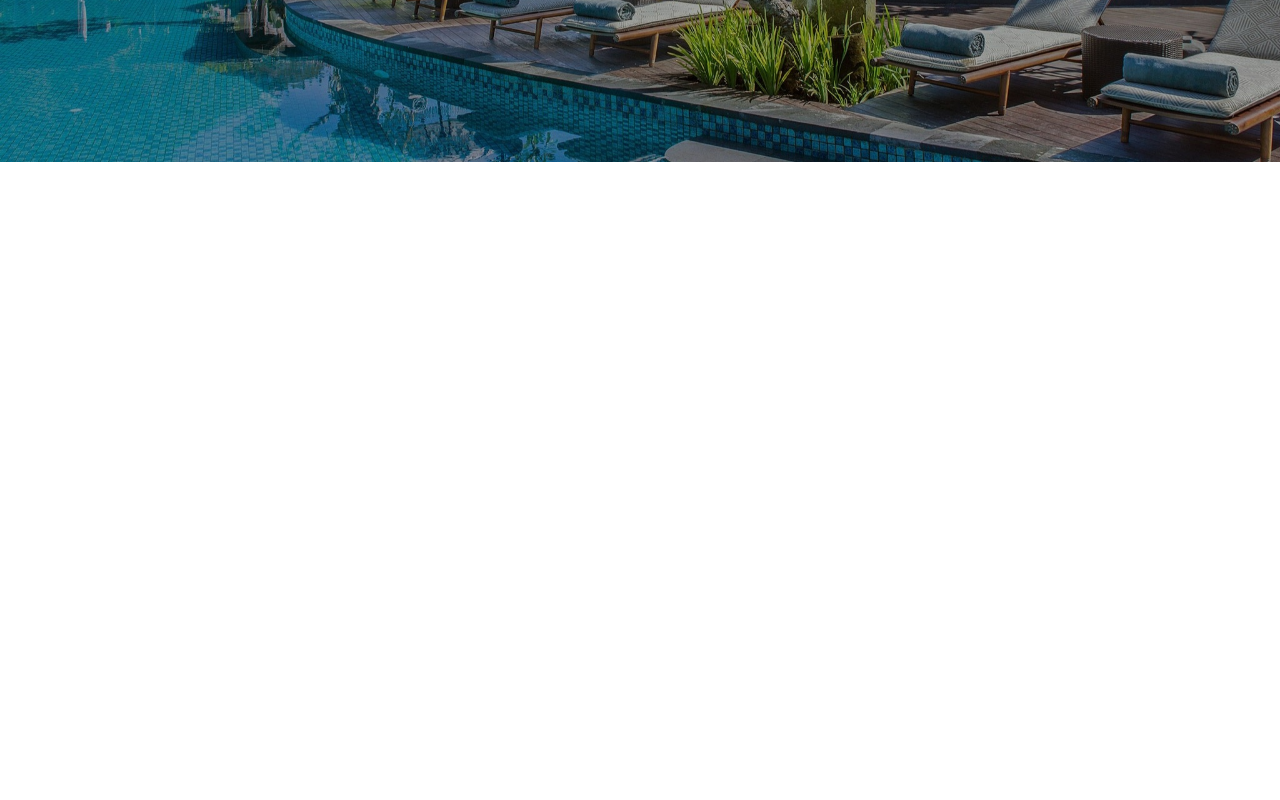
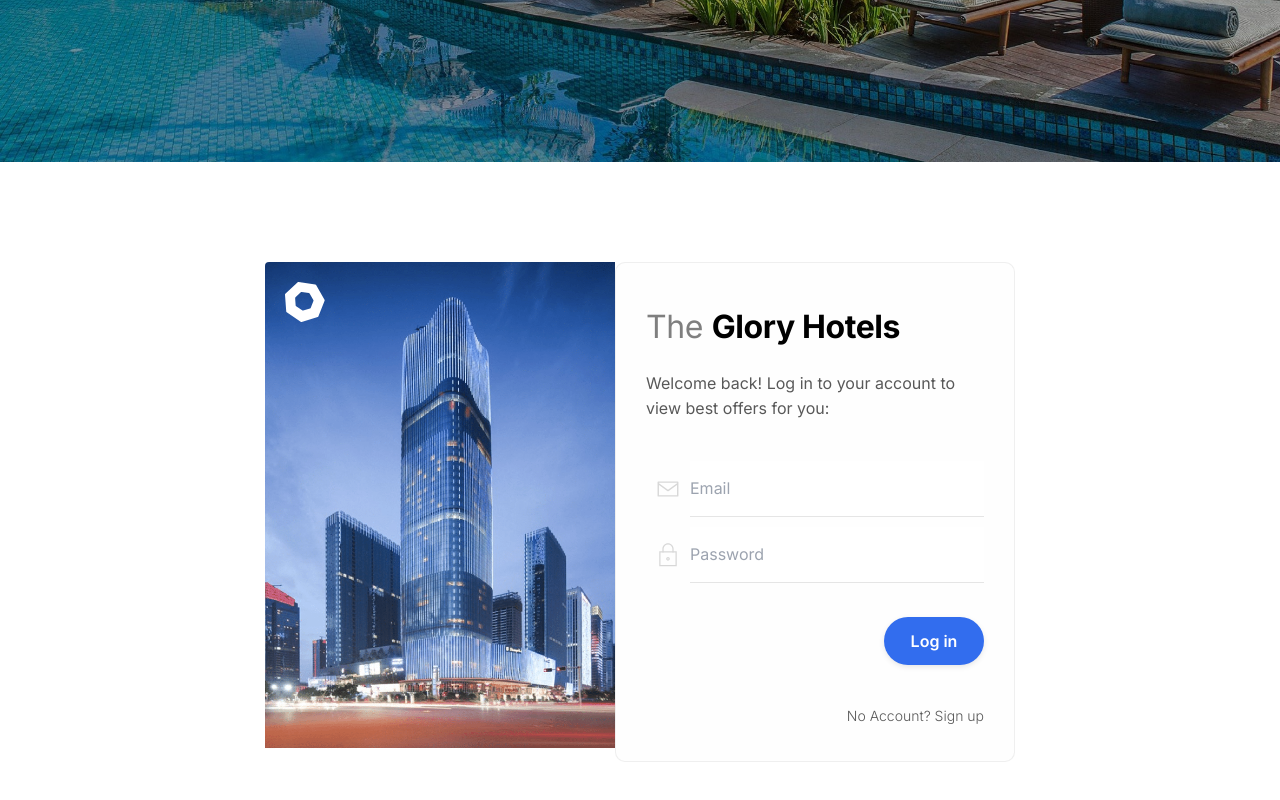
Before and after one commit to pulkithanda/web-weaver, a plain HTML site: page pages/login.html in a window 1280 px wide. Shown: the part 518-1318 px from the top of the page. Before the commit the page ends 800 px from the top, so only its background shows below. Drawn offline with nearby package versions, Linux system fonts and the light colour scheme.

Commit message:
added login form + minor changes

```diff
--- a/assets/css/login.css
+++ b/assets/css/login.css
@@ -0,0 +1,196 @@
+
+label {
+    font-size: 12.5px;
+    color: #000;
+    opacity: 0.8;
+    font-weight: 400;
+}
+form {
+    padding: 40px 30px;
+    background: #fefefe;
+    border: 1px solid rgba(206, 206, 206, 0.329);
+    display: flex;
+    flex-direction: column;
+    align-items: flex-start;
+    padding-bottom: 20px;
+    width: 400px;
+    border-radius: 10px;
+}
+form h4 {
+    margin-bottom: 20px;
+    color: rgba(0, 0, 0, .5);
+    font-size: 2rem;
+    letter-spacing: -.4px;
+}
+form h4 span {
+    color: rgba(0, 0, 0, 1);
+    font-weight: 700;
+}
+form p {
+    line-height: 155%;
+    margin-bottom: 5px;
+    font-size: 16px;
+    color: #000;
+    opacity: 0.65;
+    font-weight: 400;
+    max-width: 320px;
+    margin-bottom: 40px;
+}
+a.discrete {
+    color: #000;
+    opacity: 0.65;
+    font-size: 14px;
+    border-bottom: solid 1px rgba(0, 0, 0, .0);
+    padding-bottom: 4px;
+    margin-left: auto;
+    font-weight: 300;
+    transition: all 0.3s ease;
+    margin-top: 40px;
+}
+a.discrete:hover {
+    border-bottom: solid 1px rgba(0, 0, 0, .2);
+}
+button {
+    -webkit-appearance: none;
+    width: auto;
+    min-width: 100px;
+    border-radius: 24px;
+    text-align: center;
+    padding: 15px 40px;
+    margin-top: 5px;
+    background-color: #57a4e2;
+    color: #fff;
+    font-size: 14px;
+    margin-left: auto;
+    font-weight: 500;
+    box-shadow: 0px 2px 6px -1px rgba(0, 0, 0, .13);
+    border: none;
+    transition: all 0.3s ease;
+    outline: 0;
+}
+
+button:hover:active {
+    transform: scale(0.99);
+}
+input {
+    font-size: 16px;
+    padding: 20px 0px;
+    height: 56px;
+    border: none;
+    border-bottom: solid 1px rgba(0, 0, 0, .1);
+    background: #fff;
+    width: 280px;
+    box-sizing: border-box;
+    transition: all 0.3s linear;
+    color: #000;
+    font-weight: 400;
+    -webkit-appearance: none;
+}
+input:focus {
+    border-bottom: solid 1px #3f42d383;
+    outline: 0;
+    box-shadow: 0 2px 6px -8px rgba(182, 157, 230, .45);
+}
+.floating-label {
+    position: relative;
+    margin-bottom: 10px;
+    width: 100%;
+}
+.floating-label label {
+    position: absolute;
+    top: calc(50% - 7px);
+    left: 0;
+    opacity: 0;
+    transition: all 0.3s ease;
+    padding-left: 44px;
+}
+.floating-label input {
+    width: calc(100% - 44px);
+    margin-left: auto;
+    display: flex;
+}
+.floating-label .icon {
+    position: absolute;
+    top: 0;
+    left: 0;
+    height: 56px;
+    width: 44px;
+    display: flex;
+}
+.floating-label .icon svg {
+    height: 30px;
+    width: 30px;
+    margin: auto;
+    opacity: 0.15;
+    transition: all 0.3s ease;
+}
+.floating-label .icon svg path {
+    transition: all 0.3s ease;
+}
+.floating-label input:not(:placeholder-shown) {
+    padding: 28px 0px 12px 0px;
+}
+.floating-label input:not(:placeholder-shown) + label {
+    transform: translateY(-10px);
+    opacity: 0.7;
+}
+.floating-label input:valid:not(:placeholder-shown) + label + .icon svg {
+    opacity: 1;
+}
+.floating-label input:valid:not(:placeholder-shown) + label + .icon svg path {
+    fill: #b69de6;
+}
+.floating-label input:not(:valid):not(:focus) + label + .icon {
+    animation-name: shake-shake;
+    animation-duration: 0.3s;
+}
+@keyframes shake-shake {
+    0% {
+        transform: translateX(-3px);
+   }
+    20% {
+        transform: translateX(3px);
+   }
+    40% {
+        transform: translateX(-3px);
+   }
+    60% {
+        transform: translateX(3px);
+   }
+    80% {
+        transform: translateX(-3px);
+   }
+    100% {
+        transform: translateX(0px);
+   }
+}
+.session {
+    display: flex;
+    justify-content: center;
+    align-content: center;
+    flex-direction: row;
+    width: auto;
+    height: 500px;
+    margin: auto auto;
+    margin-top: 100px;
+    margin-bottom: 100px;
+    background: #fff;
+    border-radius: 4px;
+    font-family: Inter;
+    /* box-shadow: 0px 2px 6px -1px rgba(0, 0, 0, .12); */
+}
+.left {
+    width: 350px;
+    height: auto;
+    min-height: 100%;
+    position: relative;
+    background-image: url("../img/login.jpg");
+    background-size: cover;
+    border-top-left-radius: 4px;
+    border-bottom-left-radius: 4px;
+}
+.left svg {
+    height: 40px;
+    width: auto;
+    margin: 20px;
+}
--- a/assets/css/map.css
+++ b/assets/css/map.css
@@ -21,7 +21,7 @@
   h1, h2, h3, h4, h5, h6 {
     margin-bottom: 20px;
     text-transform: uppercase;
-    font-family: Poppins;
+    font-family: Inter;
     font-weight: 300;
   }
 
@@ -38,7 +38,7 @@
   p {
     font-size: 12pt;
     margin-bottom: 12pt;
-    font-family: Poppins;
+    font-family: Inter;
   }
 
   strong {
@@ -91,7 +91,7 @@
     position: relative;
     margin: 0;
     padding: 0;
-    left: -4%;
+    left: -3%;
   }
   .distribution-map .map-point {
     cursor: pointer;
--- a/assets/css/styles.css
+++ b/assets/css/styles.css
@@ -283,7 +283,10 @@ body.dark-theme {
   align-items: center;
   row-gap: 1.5rem;
 }
+.nav__link:hover{
+    border-bottom: solid 1px rgba(0, 0, 0, 0.363);
 
+}
 .nav__link,
 .nav__logo,
 .nav__toggle {
--- a/pages/login.html
+++ b/pages/login.html
@@ -22,7 +22,7 @@
         <link href="https://unpkg.com/tailwindcss@^2/dist/tailwind.min.css" rel="stylesheet">
 
 
-        <title>Glory Hotels | Sign In</title>
+        <title>Glory Hotels | Sign in</title>
 
         <!-- =============== FAVICON =============== -->
         <link rel="icon" type="image/png" sizes="32x32" href="--">
@@ -73,24 +73,73 @@
                     <i class='bx bx-grid-alt'></i>
                 </div>
 
-                <a href="login.html" class="button button__header focus:outline-none focus:ring-2 focus:ring-offset-2 focus:ring-blue-500">Sign In</a>
+                <a href="login.html" class="button button__header focus:outline-none focus:ring-2 focus:ring-offset-2 focus:ring-blue-500">Sign in</a>
 
             </nav>
         </header>
 
         <section class="banner" style="height: 85vh;">
             <!-- <div class="background"> -->
-
                 <div class="content">
 
                     <div class="title">Sign in</div>
                     <div class="top-subtitle subtitle">The Glory Hotels</div>
                     <!-- <div class="banner-subtitle subtitle">Best Memories start here</div> -->
                 </div>
-
-
         </section>
 
+        <div class="session">
+            <div class="left">
+              <svg enable-background="new 0 0 300 302.5" version="1.1" viewBox="0 0 300 302.5" xml:space="preserve" xmlns="http://www.w3.org/2000/svg">
+        <style type="text/css">
+            .st01{fill:#fff;}
+        </style>
+                    <path class="st01" d="m126 302.2c-2.3 0.7-5.7 0.2-7.7-1.2l-105-71.6c-2-1.3-3.7-4.4-3.9-6.7l-9.4-126.7c-0.2-2.4 1.1-5.6 2.8-7.2l93.2-86.4c1.7-1.6 5.1-2.6 7.4-2.3l125.6 18.9c2.3 0.4 5.2 2.3 6.4 4.4l63.5 110.1c1.2 2 1.4 5.5 0.6 7.7l-46.4 118.3c-0.9 2.2-3.4 4.6-5.7 5.3l-121.4 37.4zm63.4-102.7c2.3-0.7 4.8-3.1 5.7-5.3l19.9-50.8c0.9-2.2 0.6-5.7-0.6-7.7l-27.3-47.3c-1.2-2-4.1-4-6.4-4.4l-53.9-8c-2.3-0.4-5.7 0.7-7.4 2.3l-40 37.1c-1.7 1.6-3 4.9-2.8 7.2l4.1 54.4c0.2 2.4 1.9 5.4 3.9 6.7l45.1 30.8c2 1.3 5.4 1.9 7.7 1.2l52-16.2z"/>
+        </svg>
+            </div>
+            <form action="" class="log-in" autocomplete="off">
+              <h4>The <span>Glory Hotels</span></h4>
+              <p>Welcome back! Log in to your account to view best offers for you:</p>
+              <div class="floating-label">
+                <input placeholder="Email" type="email" name="email" id="email" autocomplete="off">
+                <label for="email">Email:</label>
+                <div class="icon">
+        <?xml version="1.0" encoding="UTF-8"?>
+        <svg enable-background="new 0 0 100 100" version="1.1" viewBox="0 0 100 100" xml:space="preserve" xmlns="http://www.w3.org/2000/svg">
+        <style type="text/css">
+            .st0{fill:none;}
+        </style>
+        <g transform="translate(0 -952.36)">
+            <path d="m17.5 977c-1.3 0-2.4 1.1-2.4 2.4v45.9c0 1.3 1.1 2.4 2.4 2.4h64.9c1.3 0 2.4-1.1 2.4-2.4v-45.9c0-1.3-1.1-2.4-2.4-2.4h-64.9zm2.4 4.8h60.2v1.2l-30.1 22-30.1-22v-1.2zm0 7l28.7 21c0.8 0.6 2 0.6 2.8 0l28.7-21v34.1h-60.2v-34.1z"/>
+        </g>
+        <rect class="st0" width="100" height="100"/>
+        </svg>
+
+                </div>
+              </div>
+              <div class="floating-label">
+                <input placeholder="Password" type="password" name="password" id="password" autocomplete="off">
+                <label for="password">Password:</label>
+                <div class="icon">
+
+                  <svg enable-background="new 0 0 24 24" version="1.1" viewBox="0 0 24 24" xml:space="preserve"              xmlns="http://www.w3.org/2000/svg">
+        <style type="text/css">
+            .st0{fill:none;}
+            .st1{fill:#010101;}
+        </style>
+                <rect class="st0" width="24" height="24"/>
+                <path class="st1" d="M19,21H5V9h14V21z M6,20h12V10H6V20z"/>
+                <path class="st1" d="M16.5,10h-1V7c0-1.9-1.6-3.5-3.5-3.5S8.5,5.1,8.5,7v3h-1V7c0-2.5,2-4.5,4.5-4.5s4.5,2,4.5,4.5V10z"/>
+                <path class="st1" d="m12 16.5c-0.8 0-1.5-0.7-1.5-1.5s0.7-1.5 1.5-1.5 1.5 0.7 1.5 1.5-0.7 1.5-1.5 1.5zm0-2c-0.3 0-0.5 0.2-0.5 0.5s0.2 0.5 0.5 0.5 0.5-0.2 0.5-0.5-0.2-0.5-0.5-0.5z"/>
+        </svg>
+                </div>
+
+              </div>
+              <br>
+              <button type="submit" onClick="return false;" style="margin-left:auto;" class="button focus:outline-none focus:ring-2 focus:ring-offset-2 focus:ring-blue-500">Log in</button>
+              <a href="" class="discrete" target="_blank">No Account? Sign up</a>
+            </form>
+          </div>
         <!--=============== MAIN JS ===============-->
         <script src="../assets/js/main.js"></script>
         <script src="https://cdn.jsdelivr.net/gh/alpinejs/alpine@v2.x.x/dist/alpine.min.js" defer></script>
```
Also changed, not shown: pages/map.html (+1 -1 lines), assets/img/login.jpg (added).
